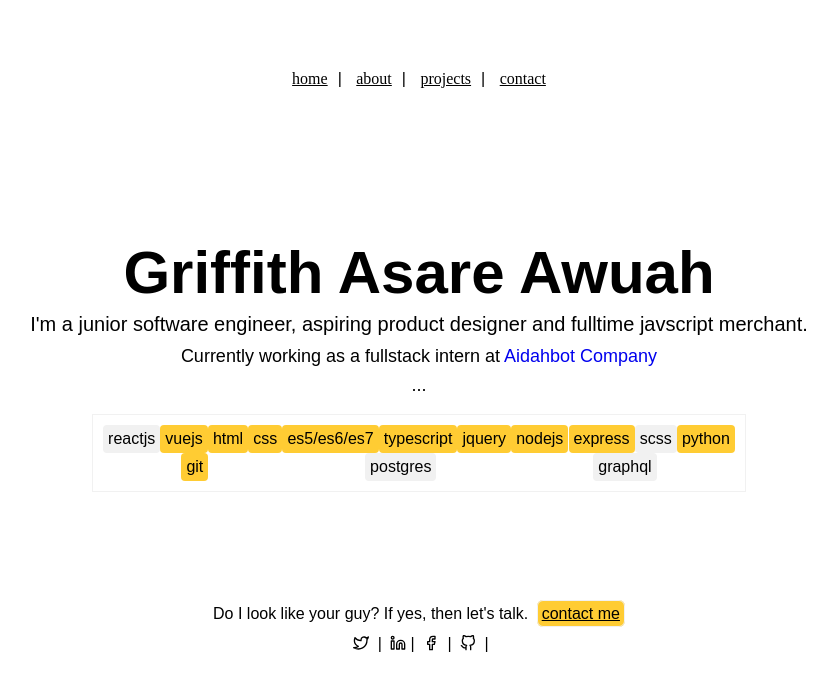
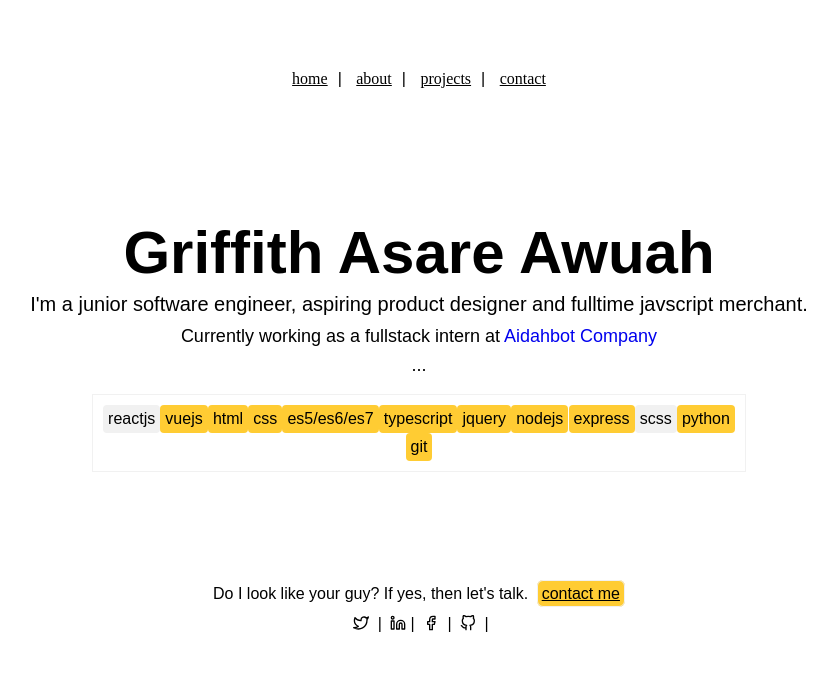
Before and after one commit to gwuah/mywebsite, a Vue app: page /#/ in a window 1280 px wide. Shown: the top 690 px of the page, without its empty margins (221-1058 px from the left). Built offline with nearby package versions, Linux system fonts and the light colour scheme; a web font is replaced by a local one.

Commit message:
updated home component

```diff
--- a/src/views/Home.vue
+++ b/src/views/Home.vue
@@ -35,7 +35,7 @@
 
 <style scoped>
   .navigation {
-    margin-bottom: 150px;
+    margin-bottom: 130px;
   }
 
   .home{
@@ -156,7 +156,6 @@
       display: none;
     }
 
-
   }
 
 
@@ -196,9 +195,7 @@ export default {
         {skill:"express", color: null},
         {skill:"scss", color: "#f1f1f1"},
         {skill:"python", color: null},
-        {skill:"git", color: null},
-        {skill:"postgres", color: "#f1f1f1"},
-        {skill:"graphql", color: "#f1f1f1"},
+        {skill:"git", color: null}
       ]
     }
   },
```
